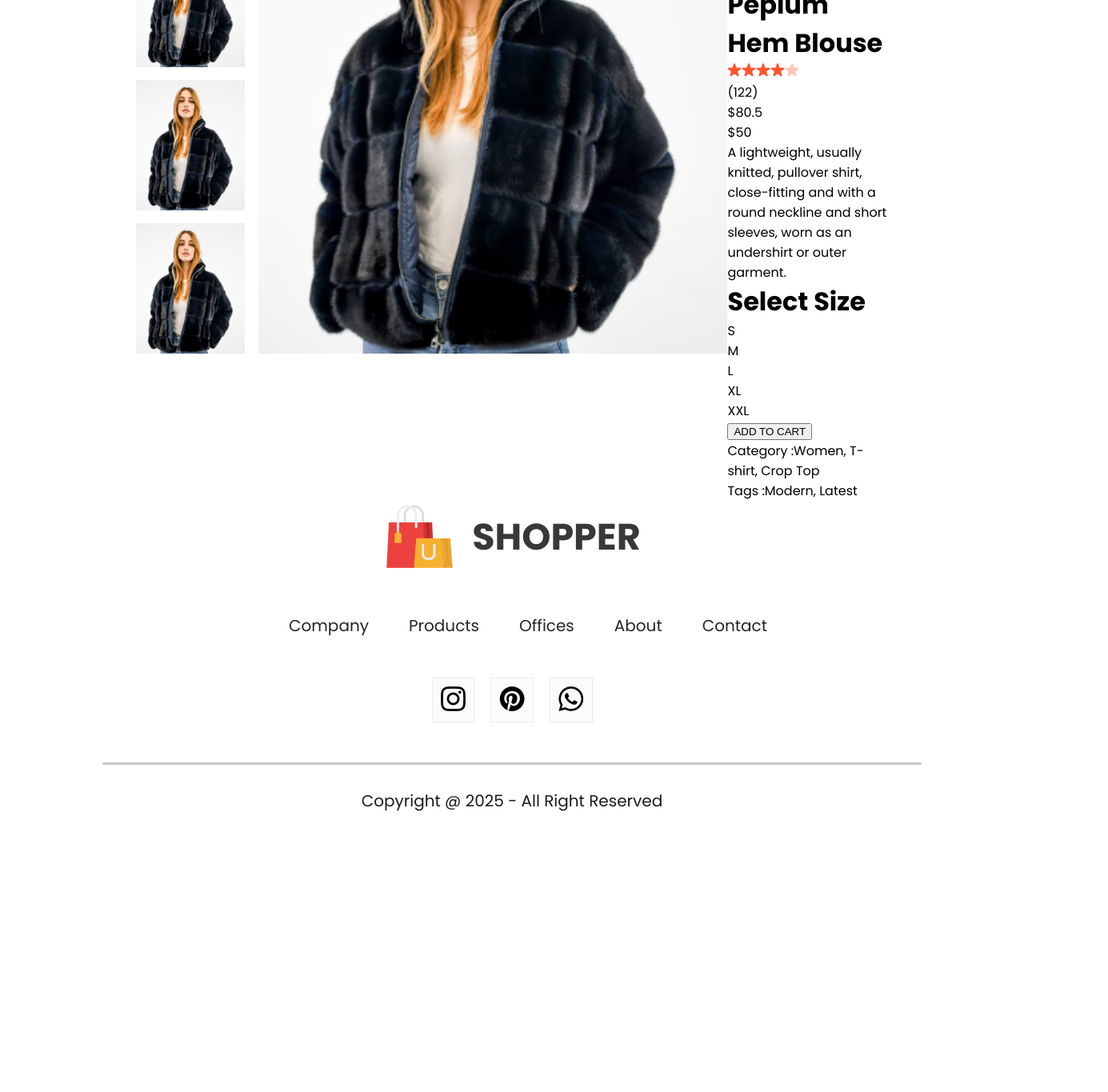
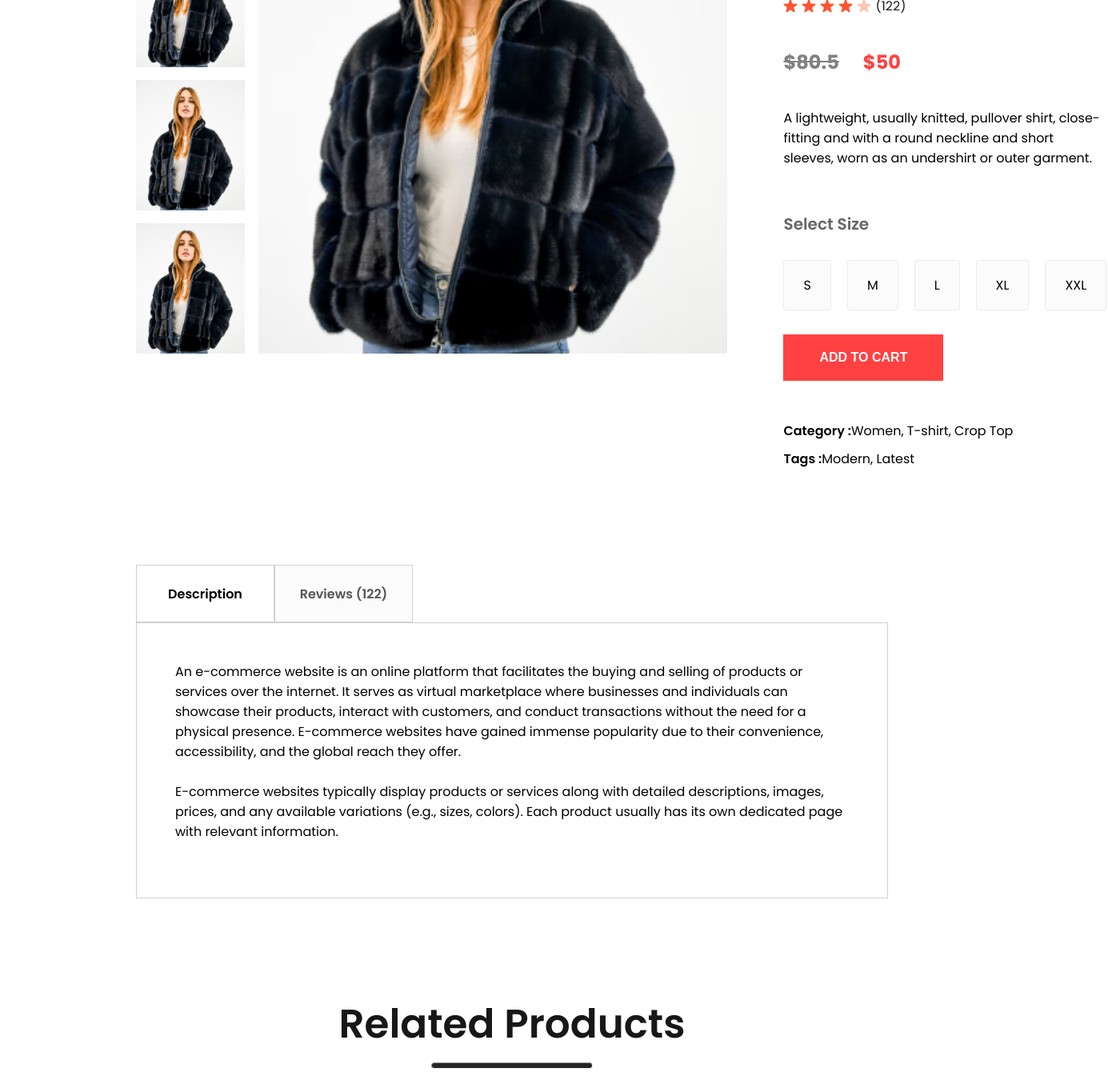
Before and after one commit to WrenMisa/E-CommerceWren.com, a React (Create React App) app: page /product/1 in a window 1280 px wide. Shown: the part 500-1865 px from the top of the page at 80% size, 1385 px wide, since content can reach past the window. Before the commit the page ends 1546 px from the top, so only its background shows below. Built offline with nearby package versions, Linux system fonts and the light colour scheme.

Commit message:
6th commitl

```diff
--- /dev/null
+++ b/src/Components/DescriptionBox/DescriptionBox.css
@@ -0,0 +1,28 @@
+.descriptionbox {
+    margin: 120px 170px;
+}
+.descriptionbox-navigator {
+    display: flex;
+}
+.descriptionbox-nav-box {
+    display: flex;
+    align-items: center;
+    justify-content: center;
+    font-size: 16px;
+    font-weight: 600;
+    width: 171px;
+    height: 70px;
+    border: 1px solid #d0d0d0;
+}
+.descriptionbox-nav-box.fade {
+    background: #FBFBFB;
+    color: #555;
+}
+.descriptionbox-description {
+    display: flex;
+    flex-direction: column;
+    gap: 25px;
+    border: 1px solid #d0d0d0;
+    padding: 48px;
+    padding-bottom: 70px;
+}
--- /dev/null
+++ b/src/Components/DescriptionBox/DescriptionBox.jsx
@@ -0,0 +1,25 @@
+import React from 'react'
+import './DescriptionBox.css'
+
+const DescriptionBox = () => {
+  return (
+    <div className='descriptionbox'>
+      <div className="descriptionbox-navigator">
+        <div className="descriptionbox-nav-box">Description</div>
+        <div className="descriptionbox-nav-box fade">Reviews (122)</div>
+      </div>
+      <div className="descriptionbox-description">
+        <p>An e-commerce website is an online platform that facilitates the buying and selling of products or services over the internet.
+            It serves as virtual marketplace where businesses and individuals can showcase their products, interact with customers, and
+            conduct transactions without the need for a physical presence. E-commerce websites have gained immense popularity due to their
+            convenience, accessibility, and the global reach they offer.
+        </p>
+        <p>E-commerce websites typically display products or services along with detailed descriptions, images, prices, and any available
+            variations (e.g., sizes, colors). Each product usually has its own dedicated page with relevant information.
+        </p>
+      </div>
+    </div>
+  )
+}
+
+export default DescriptionBox
--- a/src/Components/Item/Item.jsx
+++ b/src/Components/Item/Item.jsx
@@ -6,7 +6,7 @@ import { Link } from 'react-router-dom'
 const Item = (props) => {
   return (
     <div className="item">
-        <Link to={`/product/${props.id}`}><img src={props.image} alt="" /></Link>
+        <Link to={`/product/${props.id}`}><img onClick={window.scrollTo(0,0)} src={props.image} alt="" /></Link>
         <p>{props.name}</p>
         <div className="item-prices">
             <div className="item-price-new">
--- a/src/Components/ProductDisplay/ProductDisplay.css
+++ b/src/Components/ProductDisplay/ProductDisplay.css
@@ -18,3 +18,71 @@
     width: 586px;
     height: 700px;
 }
+.productdisplay-right {
+    margin: 0px 70px;
+    display: flex;
+    flex-direction: column;
+}
+.productdisplay-right h1 {
+    color: #3d3d3d;
+    font-size: 40px;
+    font-weight: 700;
+}
+.productdisplay-right-stars {
+    display: flex;
+    align-items: center;
+    margin-top: 13px;
+    gap: 5px;
+    color: #1c1c1c;
+    font-size: 16px;
+}
+.productdisplay-right-prices {
+    display: flex;
+    margin: 40px 0px;
+    gap: 30px;
+    font-size: 24px;
+    font-weight: 700;
+}
+.productdisplay-right-price-old {
+    color: #818181;
+    text-decoration: line-through;
+}
+.productdisplay-right-price-new {
+    color: #ff4141;
+}
+.productdisplay-right-size h1{
+    margin-top: 55px;
+    color: #656565;
+    font-size: 20px;
+    font-weight: 600;
+}
+.productdisplay-right-sizes {
+    display: flex;
+    margin: 30px 0px;
+    gap: 20px;
+}
+.productdisplay-right-sizes div {
+    padding: 18px 24px;
+    background: #fbfbfb;
+    border: 1px solid #ebebeb;
+    border-radius: 3px;
+    cursor: pointer;
+}
+.productdisplay-right button {
+    padding: 20px 40px;
+    width: 200px;
+    font-size: 16px;
+    font-weight: 600;
+    color: white;
+    background: #ff4141;
+    margin-bottom: 40px;
+    border: none;
+    outline: none;
+    cursor: pointer;
+}
+.productdisplay-right-category {
+    margin-top: 10px;
+}
+.productdisplay-right-category span {
+    font-weight: 600;
+}
--- a/src/Components/ProductDisplay/ProductDisplay.jsx
+++ b/src/Components/ProductDisplay/ProductDisplay.jsx
@@ -1,10 +1,13 @@
-import React from 'react'
+import React, { useContext } from 'react'
 import './ProductDisplay.css'
 import star_icon from '../Assets/star_icon.png';
 import star_dull_icon from '../Assets/star_dull_icon.png';
+import { ShopContext } from '../../Context/ShopContext';
 
 const ProductDisplay = (props) => {
     const {product} = props;
+    const {addToCart} = useContext(ShopContext);
+
   return (
     <div className="productdisplay">
         <div className="productdisplay-left">
@@ -20,7 +23,7 @@ const ProductDisplay = (props) => {
         </div>
         <div className="productdisplay-right">
             <h1>{product.name}</h1>
-            <div className="productdisplay-right-star">
+            <div className="productdisplay-right-stars">
                 <img src={star_icon} alt="" />
                 <img src={star_icon} alt="" />
                 <img src={star_icon} alt="" />
@@ -38,7 +41,7 @@ const ProductDisplay = (props) => {
             </div>
             <div className="productdisplay-right-size">
                 <h1>Select Size</h1>
-                <div className="productdisplay-right-size">
+                <div className="productdisplay-right-sizes">
                     <div>S</div>
                     <div>M</div>
                     <div>L</div>
@@ -46,9 +49,9 @@ const ProductDisplay = (props) => {
                     <div>XXL</div>
                 </div>
             </div>
-            <button>ADD TO CART</button>
-            <p className="productdisplay-right-category"><span>Category :<span>Women, T-shirt, Crop Top</span></span></p>
-            <p className="productdisplay-right-category"><span>Tags :<span>Modern, Latest</span></span></p>
+            <button onClick={()=>{addToCart(product.id)}}>ADD TO CART</button>
+            <p className="productdisplay-right-category"><span>Category :</span>Women, T-shirt, Crop Top</p>
+            <p className="productdisplay-right-category"><span>Tags :</span>Modern, Latest</p>
         </div>
     </div>
   )
--- /dev/null
+++ b/src/Components/RelatedProducts/RelatedProducts.css
@@ -0,0 +1,23 @@
+.relatedproducts {
+    display: flex;
+    flex-direction: column;
+    align-items: center;
+    gap: 10px;
+    height: 90vh;
+}
+.relatedproducts h1 {
+    color: #171717;
+    font-size: 50px;
+    font-weight: 600;
+}
+.relatedproducts hr {
+    width: 200px;
+    height: 6px;
+    border-radius: 10px;
+    background: #252525;
+}
+.relatedproducts-item {
+    margin-top: 50px;
+    display: flex;
+    gap: 30px;
+}
--- /dev/null
+++ b/src/Components/RelatedProducts/RelatedProducts.jsx
@@ -0,0 +1,20 @@
+import React from 'react'
+import './RelatedProducts.css'
+import data_product from '../Assets/data'
+import Item from '../Item/Item'
+
+const RelatedProducts = () => {
+  return (
+    <div className="relatedproducts">
+        <h1>Related Products</h1>
+        <hr/>
+        <div className="relatedproducts-item">
+            {data_product.map((item, i)=>{
+                return <Item key={i} id={item.id} name={item.name} image={item.image} new_price={item.new_price} old_price={item.old_price}/>
+            })}
+        </div>
+    </div>
+  )
+}
+
+export default RelatedProducts
--- a/src/Context/ShopContext.jsx
+++ b/src/Context/ShopContext.jsx
@@ -1,12 +1,28 @@
-import React, { createContext } from "react";
+import React, { createContext, useState } from "react";
 import all_product from '../Components/Assets/all_product'
 
 export const ShopContext = createContext(null);
 
-const ShopContextProvider = (props)=>{
+const getDefaultCart = () =>{
+    let cart = {};
+    for (let index = 0; index < all_product.length+1; index++) {
+        cart[index] = 0;
+    }
+    return cart;
+}
 
-    const contextValue = {all_product}
+const ShopContextProvider = (props) =>{
+    const [cartItems,setCartItems] = useState(getDefaultCart());
 
+    const addToCart = (itemId) =>{
+        setCartItems((prev)=>({...prev,[itemId]:prev[itemId]+1}))
+    }
+
+    const removeFromCart = (itemId) =>{
+        setCartItems((prev)=>({...prev,[itemId]:prev[itemId]-1}))
+    }
+
+    const contextValue = {all_product,cartItems,addToCart,removeFromCart};
     return (
         <ShopContext.Provider value = {contextValue}>
             {props.children}
--- a/src/Pages/Product.jsx
+++ b/src/Pages/Product.jsx
@@ -3,6 +3,8 @@ import { ShopContext } from '../Context/ShopContext';
 import { useParams } from 'react-router-dom';
 import Breadcrum from '../Components/Breadcrums/Breadcrum';
 import ProductDisplay from '../Components/ProductDisplay/ProductDisplay';
+import DescriptionBox from '../Components/DescriptionBox/DescriptionBox';
+import RelatedProducts from '../Components/RelatedProducts/RelatedProducts';
 
 const Product = () => {
   const {all_product} = useContext(ShopContext);
@@ -12,6 +14,8 @@ const Product = () => {
     <div>
       <Breadcrum product={product}/>
       <ProductDisplay product={product}/>
+      <DescriptionBox/>
+      <RelatedProducts/>
     </div>
   )
 }
```
